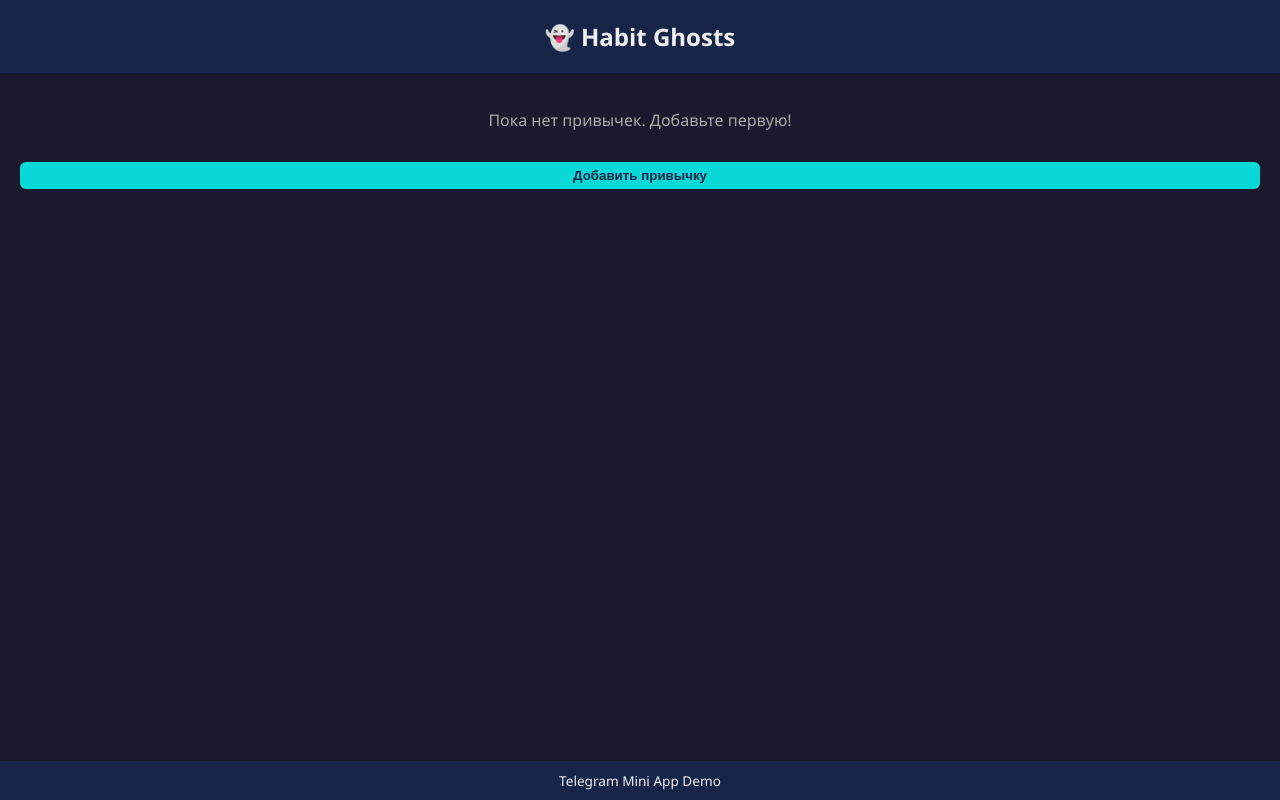
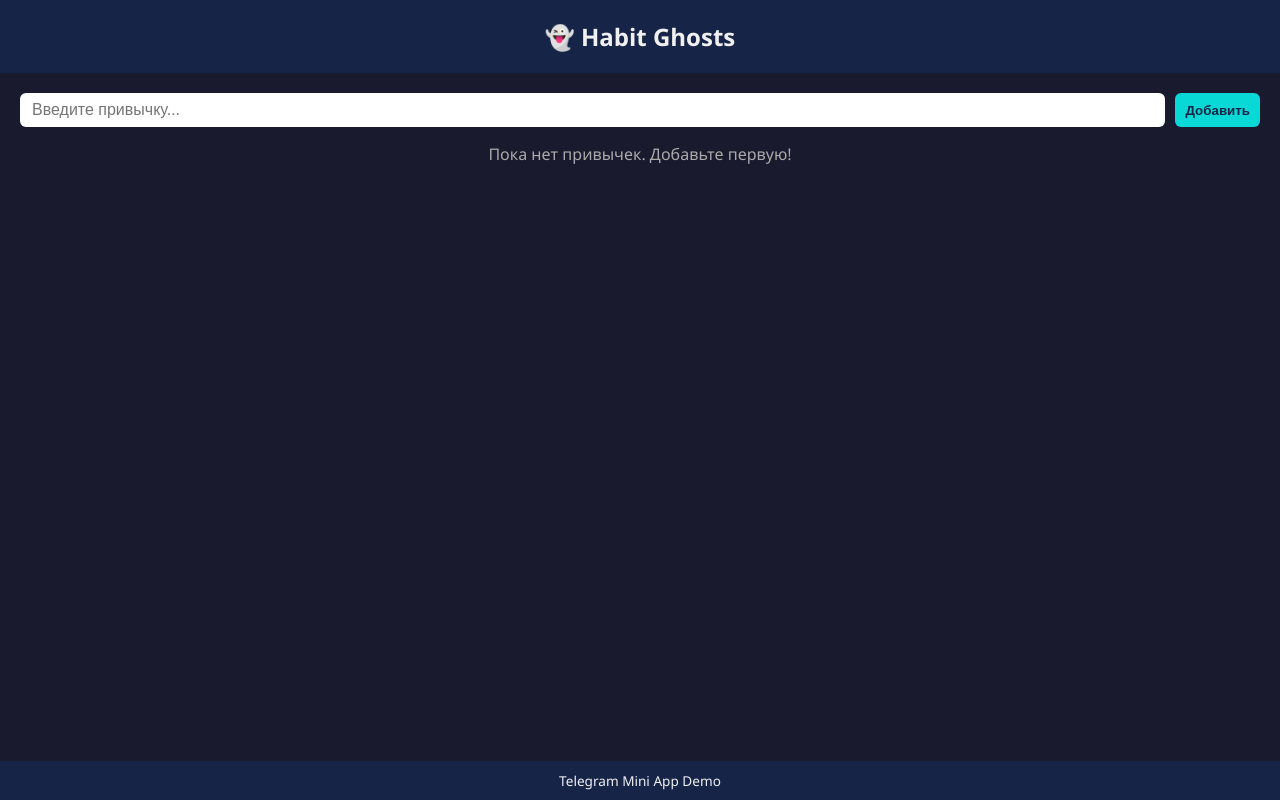
Before and after one commit to asstrotnt/bfsecret, a plain HTML site: page index.html in a window 1280 px wide. Drawn offline with Linux system fonts and the light colour scheme.

Commit message:
Update index.html

```diff
--- a/index.html
+++ b/index.html
@@ -60,14 +60,22 @@
         }
 
         #addBtn {
-            width: 100%;
-            margin-top: 15px;
+            margin-left: 10px;
             background-color: #08d9d6;
             color: #162447;
         }
 
-        #addBtn:hover {
-            background-color: #00f0f0;
+        #addHabitForm {
+            display: flex;
+            margin-bottom: 15px;
+        }
+
+        #habitInput {
+            flex: 1;
+            padding: 8px 12px;
+            border-radius: 6px;
+            border: none;
+            font-size: 1rem;
         }
 
         footer {
@@ -83,8 +91,12 @@
 <header>👻 Habit Ghosts</header>
 
 <main>
+    <form id="addHabitForm">
+        <input type="text" id="habitInput" placeholder="Введите привычку..." />
+        <button type="submit" id="addBtn">Добавить</button>
+    </form>
+
     <div id="habits"></div>
-    <button id="addBtn">Добавить привычку</button>
 </main>
 
 <footer>Telegram Mini App Demo</footer>
@@ -92,16 +104,19 @@
 <script>
     const habits = [];
 
+    const habitInput = document.getElementById("habitInput");
+    const addForm = document.getElementById("addHabitForm");
+    const habitsContainer = document.getElementById("habits");
+
     function render() {
-        const container = document.getElementById("habits");
-        container.innerHTML = "";
+        habitsContainer.innerHTML = "";
 
         if (habits.length === 0) {
             const p = document.createElement("p");
             p.style.textAlign = "center";
             p.style.color = "#aaa";
             p.textContent = "Пока нет привычек. Добавьте первую!";
-            container.appendChild(p);
+            habitsContainer.appendChild(p);
             return;
         }
 
@@ -121,17 +136,20 @@
 
             div.appendChild(span);
             div.appendChild(delBtn);
-            container.appendChild(div);
+            habitsContainer.appendChild(div);
         });
     }
 
-    document.getElementById("addBtn").onclick = () => {
-        const h = prompt("Введите привычку:");
-        if (h && h.trim() !== "") {
-            habits.push(h.trim());
+    // Обработка формы
+    addForm.addEventListener("submit", (e) => {
+        e.preventDefault(); // предотвращаем перезагрузку страницы
+        const value = habitInput.value.trim();
+        if (value !== "") {
+            habits.push(value);
+            habitInput.value = ""; // очищаем поле
             render();
         }
-    };
+    });
 
     render();
 </script>
```
